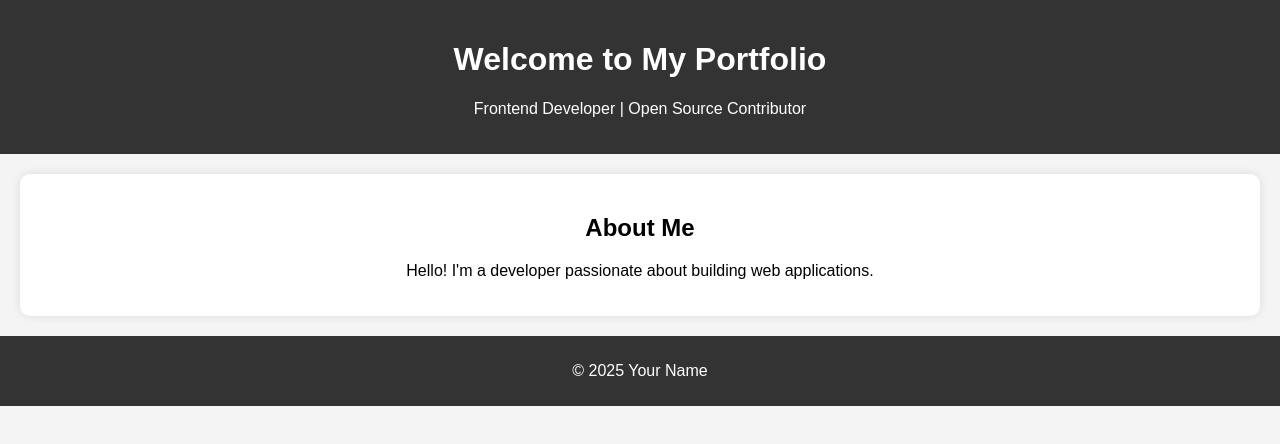
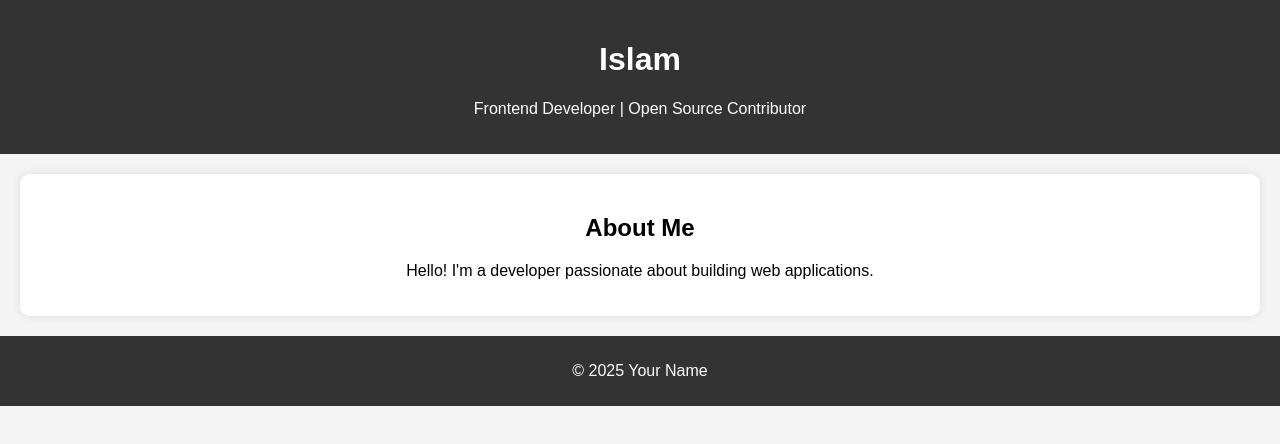
Before and after one commit to EslamElshahawi/portfolio-website, a plain HTML site: page index.html in a window 1280 px wide. Drawn offline with Linux system fonts and the light colour scheme.

Commit message:
new updata

```diff
--- a/index.html
+++ b/index.html
@@ -8,7 +8,7 @@
 </head>
 <body>
     <header>
-        <h1>Welcome to My Portfolio</h1>
+        <h1>Islam</h1>
         <p>Frontend Developer | Open Source Contributor</p>
     </header>
     <section>
```
